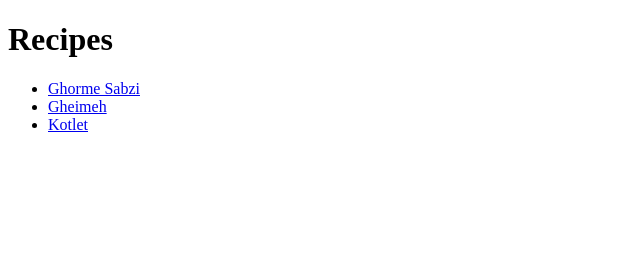
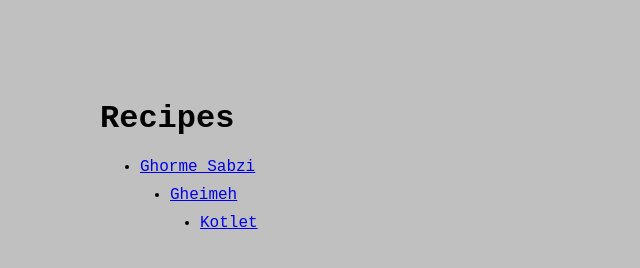
Before and after one commit to euphoriccheckers/odin-recipes, a plain HTML site: page index.html in a window 1280 px wide. Shown: the whole page, without its empty margins (0-640 px from the left). Drawn offline with Linux system fonts and the light colour scheme.

Commit message:
Add css styling to all pages and rename recipe page directory

```diff
--- a/index.html
+++ b/index.html
@@ -2,15 +2,16 @@
 <html lang="en">
     <head>
         <meta charset="utf-8">
+        <link rel="stylesheet" href="style.css">
         <title>Recipes</title>
     </head>
 
     <body>
-        <h1>Recipes</h1>
+        <h1 class="title">Recipes</h1>
         <ul>
-            <li><a href="./recipes/ghorme-sabzi.html">Ghorme Sabzi</a></li>
-            <li><a href="./recipes/gheimeh.html">Gheimeh</a></li>
-            <li><a href="./recipes/kotlet.html">Kotlet</a></li>
+            <li class="link1"><a href="./recipes-pages/ghorme-sabzi.html">Ghorme Sabzi</a></li>
+            <li class="link2"><a href="./recipes-pages/gheimeh.html">Gheimeh</a></li>
+            <li class="link3"><a href="./recipes-pages/kotlet.html">Kotlet</a></li>
         </ul>
     </body>
 </html>
--- /dev/null
+++ b/style.css
@@ -0,0 +1,20 @@
+body {
+    font-family: 'Courier New', Courier, monospace;
+    margin: 100px;
+    background-color: silver;
+}
+
+.link2 {
+    margin-top: 10px;
+    margin-left: 30px;
+}
+
+.link3 {
+    margin-top: 10px;
+    margin-left: 60px;
+}
+
+img {
+    max-height: 500px;
+    max-width: 500px;
+}
```
Also changed, not shown: recipes-pages/gheimeh.html (renamed from recipes/gheimeh.html, +2 -1 lines), recipes-pages/ghorme-sabzi.html (renamed from recipes/ghorme-sabzi.html, +1 -0 lines), recipes-pages/kotlet.html (renamed from recipes/kotlet.html, +1 -0 lines).
